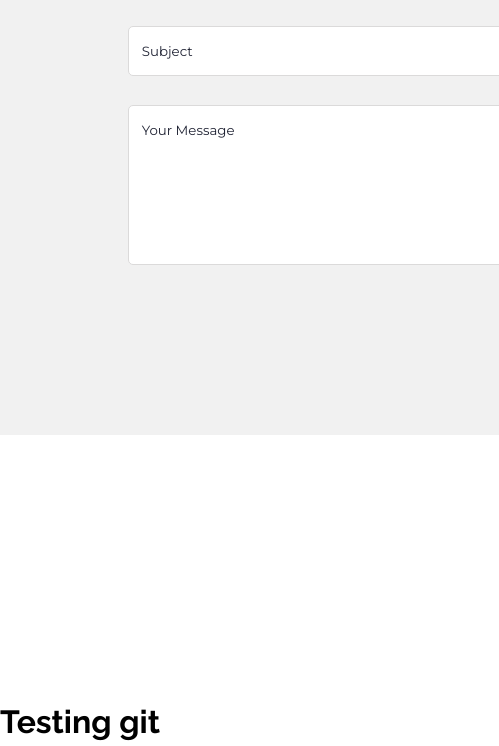
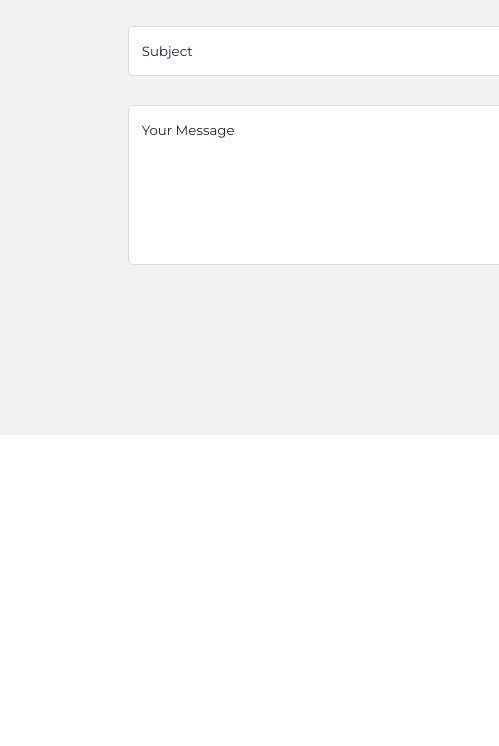
Before and after one commit to ginnyvt/my-portfolio-old, a plain HTML site: page index.html in a window 1280 px wide. Shown: the part 2725-3471 px from the top of the page, 0-499 px from the left. After the commit the page ends 3423 px from the top, so only its background shows below. Drawn offline with nearby package versions, Linux system fonts and the light colour scheme.

Commit message:
delete h1

```diff
--- a/index.html
+++ b/index.html
@@ -278,7 +278,6 @@
 
   </footer>
 
-  <h1>Testing git</h1>
   <script>
     $(document).ready(function () {
       $('.menu-toggle').click(function () {
```
